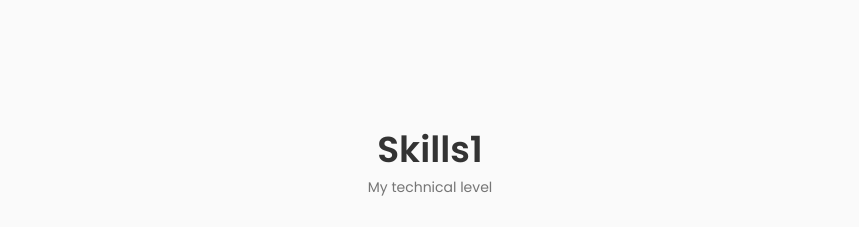
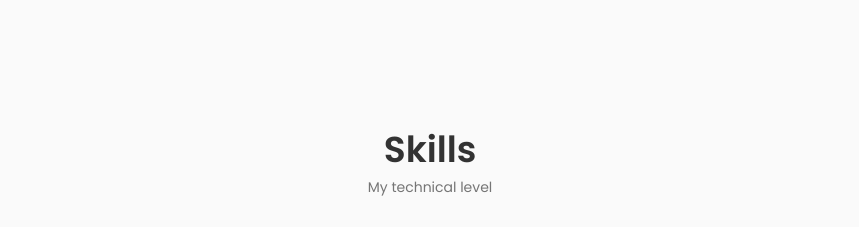
Before and after one commit to achraftes/Portfolio-website, a React (Vite) app: page / in a window 1280 px wide. Shown: the part 1440-1667 px from the top of the page, without its empty margins (210-1069 px from the left). Built offline with nearby package versions, Linux system fonts and the light colour scheme.

Commit message:
add  new title

```diff
--- a/src/components/skills/Skills.jsx
+++ b/src/components/skills/Skills.jsx
@@ -7,7 +7,7 @@ import Backend from './Backend'
 const Skills = () => {
     return (
        <section className="Skills section" id="skills">
-         <h2 className="section__title">Skills1</h2>
+         <h2 className="section__title">Skills</h2>
          <span className="section__subtitle">My technical level</span>
 
          <div className="skills__container container grid">
```
